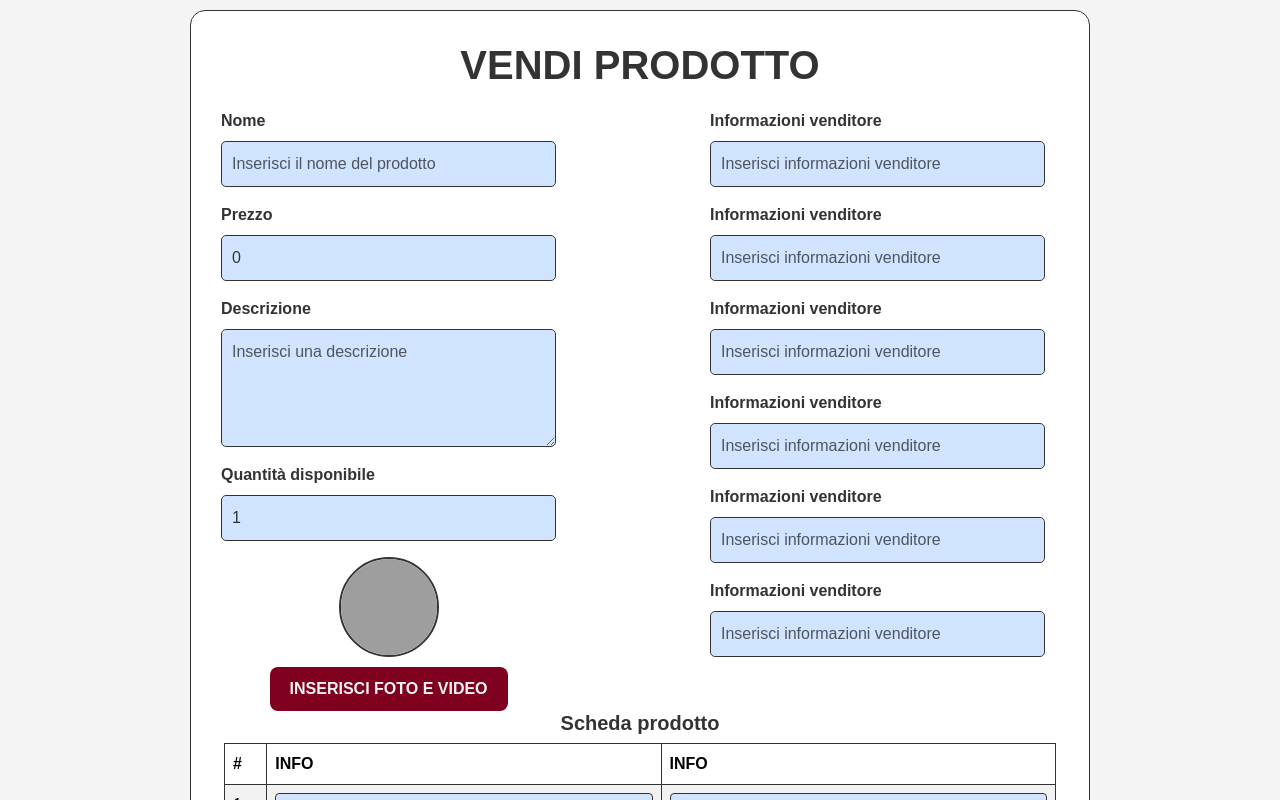
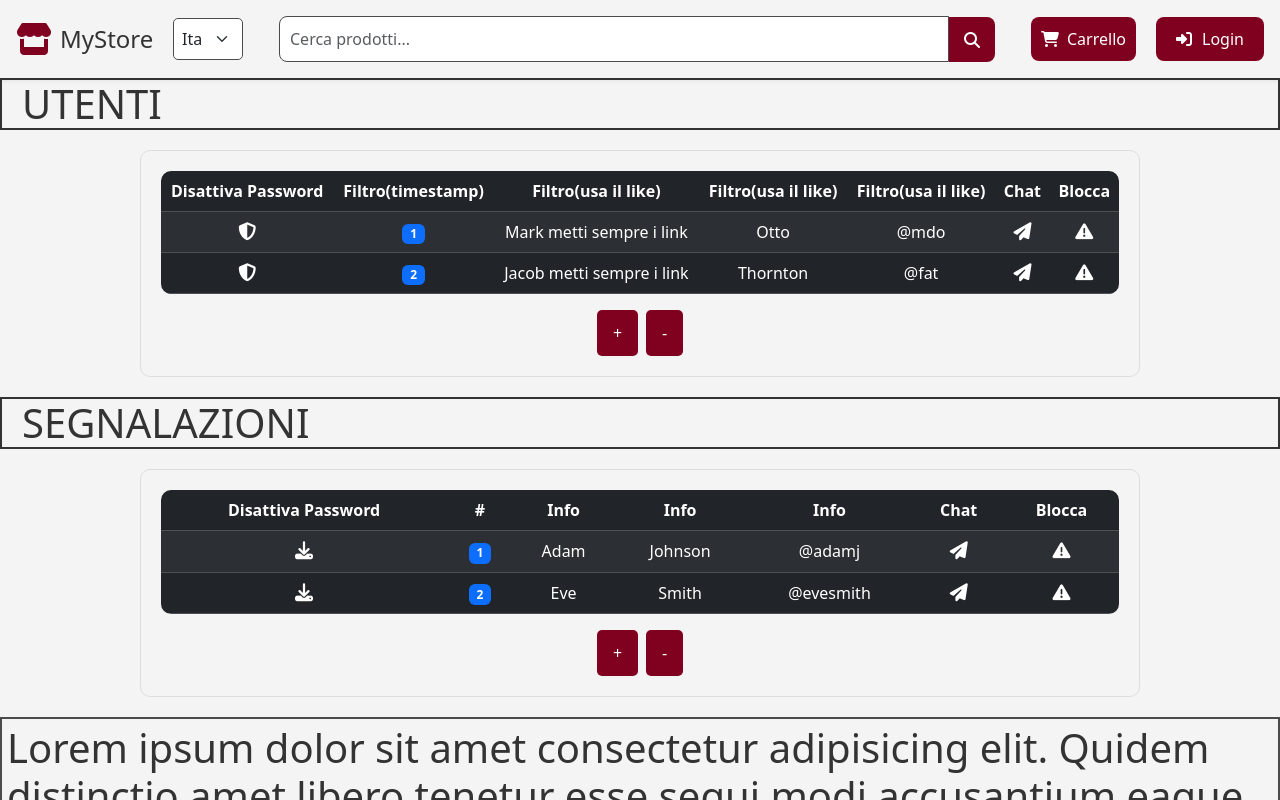
Before and after one commit to NawenMG/Prova1EcommerceFront-End, an Angular app: page / in a window 1280 px wide. Shown: the top 800 px of the page. Built offline with nearby package versions, Linux system fonts and the light colour scheme; grey boxes are pictures that could not be loaded; what apollo-angular would draw is missing.

Commit message:
Prima implementazione per adminUI

```diff
--- a/src/app/app.component.html
+++ b/src/app/app.component.html
@@ -1 +1 @@
-<app-vendita-prodotti></app-vendita-prodotti>
+<app-admin-ui></app-admin-ui>
--- a/src/app/app.component.ts
+++ b/src/app/app.component.ts
@@ -9,11 +9,12 @@ import { ProfileComponent } from "./ui/profile/profile.component";
 import { LoginComponent } from "./ui/login/login.component";
 import { RegistrazioneComponent } from "./ui/registrazione/registrazione.component";
 import { VenditaProdottiComponent } from "./ui/vendita-prodotti/vendita-prodotti.component";
+import { AdminUiComponent } from "./ui/admin-ui/admin-ui.component";
 
 
 @Component({
   selector: 'app-root',
-  imports: [/* HomeComponent */ /* ListProductsComponent */ /* DetailsProductComponent */ /* ProfileComponent */ /* LoginComponent */ /* RegistrazioneComponent */  VenditaProdottiComponent],
+  imports: [/* HomeComponent */ /* ListProductsComponent */ /* DetailsProductComponent */ /* ProfileComponent */ /* LoginComponent */ /* RegistrazioneComponent */ /* VenditaProdottiComponent */ AdminUiComponent],
   templateUrl: './app.component.html',
   styleUrl: './app.component.css'
 })
--- /dev/null
+++ b/src/app/ui/admin-ui/admin-ui.component.css
@@ -0,0 +1,54 @@
+body{
+  background-color: #F4F4F4;
+  color: #333333
+}
+
+/* Contenitore della tabella */
+.table-container {
+  max-width: 1000px;
+  margin: 20px auto;
+  padding: 20px;
+  background-color: #f4f4f4;
+  border: 1px solid #ddd;
+  border-radius: 10px;
+  display: flex;
+  flex-direction: column;
+  justify-content: center;
+  align-items: center;
+}
+
+/* Stile della tabella */
+.table {
+  margin: 0;
+  border-radius: 10px;
+  overflow: hidden;
+}
+
+/* Stile delle icone */
+.table .fas {
+  cursor: pointer;
+  font-size: 18px;
+}
+
+.table .fas:hover {
+  opacity: 0.7;
+}
+
+/* Pulsanti Mostra/Nascondi righe */
+button {
+  padding: 10px 15px;
+  font-size: 16px;
+  border-radius: 5px;
+  color: white;
+  background-color: #800020
+}
+
+button:hover {
+  background-color: #FFD700;
+  color: #333333
+}
+
+h1{
+  border: 2px, solid, #333333;
+  padding-left: 20px;
+}
--- /dev/null
+++ b/src/app/ui/admin-ui/admin-ui.component.html
@@ -0,0 +1,117 @@
+<body>
+  <app-header></app-header>
+
+  <!-- Prima Tabella -->
+  <div class="animate__animated animate__bounceInLeft">
+    <h1>UTENTI</h1>
+  </div>
+
+  <div class="table-container hvr-glow animate__animated animate__slideInDown">
+    <table class="table table-dark table-striped text-center">
+      <thead>
+        <tr>
+          <th>Disattiva Password</th>
+          <th>Filtro(timestamp)</th>
+          <th>Filtro(usa il like)</th>
+          <th>Filtro(usa il like)</th>
+          <th>Filtro(usa il like)</th>
+          <th>Chat</th>
+          <th>Blocca</th>
+        </tr>
+      </thead>
+      <tbody>
+        <tr *ngFor="let row of table1.visibleRows; let i = index">
+          <td>
+            <i
+              class="fas fa-shield-alt"
+              [ngClass]="{ 'text-danger': row.shieldClicked }"
+              (click)="toggleIcon(row, 'shieldClicked', 'table1')"
+            ></i>
+          </td>
+          <td><span class="badge bg-primary">{{ row.id }}</span></td>
+          <td>{{ row.info1 }} metti sempre i link</td>
+          <td>{{ row.info2 }}</td>
+          <td>{{ row.info3 }}</td>
+          <td>
+            <i
+              class="fas fa-paper-plane"
+              [ngClass]="{ 'text-success': row.planeClicked }"
+              (click)="toggleIcon(row, 'planeClicked', 'table1')"
+            ></i>
+          </td>
+          <td>
+            <i
+              class="fas fa-exclamation-triangle"
+              [ngClass]="{ 'text-danger': row.warningClicked }"
+              (click)="toggleIcon(row, 'warningClicked', 'table1')"
+            ></i>
+          </td>
+        </tr>
+      </tbody>
+    </table>
+
+    <div class="text-center mt-3">
+      <button class="btn me-2 hvr-wobble-top" (click)="showAllRows('table1')">+</button>
+      <button class="btn hvr-wobble-top" (click)="showInitialRows('table1')">-</button>
+    </div>
+  </div>
+
+
+  <!-- Seconda Tabella -->
+  <div class="animate__animated animate__bounceInLeft">
+    <h1>SEGNALAZIONI</h1>
+  </div>
+
+  <div class="table-container hvr-glow animate__animated animate__slideInDown">
+    <table class="table table-dark table-striped text-center">
+      <thead>
+        <tr>
+          <th>Disattiva Password</th>
+          <th>#</th>
+          <th>Info</th>
+          <th>Info</th>
+          <th>Info</th>
+          <th>Chat</th>
+          <th>Blocca</th>
+        </tr>
+      </thead>
+      <tbody>
+        <tr *ngFor="let row of table2.visibleRows; let i = index">
+          <td>
+            <i
+              class="fas fa-download"
+              [ngClass]="{ 'text-danger': row.shieldClicked }"
+              (click)="toggleIcon(row, 'shieldClicked', 'table2')"
+            ></i>
+
+          </td>
+          <td><span class="badge bg-primary">{{ row.id }}</span></td>
+          <td>{{ row.info1 }}</td>
+          <td>{{ row.info2 }}</td>
+          <td>{{ row.info3 }}</td>
+          <td>
+            <i
+              class="fas fa-paper-plane"
+              [ngClass]="{ 'text-success': row.planeClicked }"
+              (click)="toggleIcon(row, 'planeClicked', 'table2')"
+            ></i>
+          </td>
+          <td>
+            <i
+              class="fas fa-exclamation-triangle"
+              [ngClass]="{ 'text-danger': row.warningClicked }"
+              (click)="toggleIcon(row, 'warningClicked', 'table2')"
+            ></i>
+          </td>
+        </tr>
+      </tbody>
+    </table>
+
+    <div class="text-center mt-3">
+      <button class="btn hvr-wobble-top me-2" (click)="showAllRows('table2')">+</button>
+      <button class="btn hvr-wobble-top" (click)="showInitialRows('table2')">-</button>
+    </div>
+  </div>
+
+  <app-footer></app-footer>
+</body>
--- /dev/null
+++ b/src/app/ui/admin-ui/admin-ui.component.ts
@@ -0,0 +1,62 @@
+import { Component } from '@angular/core';
+import { HeaderComponent } from "../components/header/header.component";
+import { FilterComponent } from "../components/filter/filter.component";
+import { CommonModule } from '@angular/common';
+import { FormsModule } from '@angular/forms';
+import { FooterComponent } from "../components/footer/footer.component";
+
+@Component({
+  selector: 'app-admin-ui',
+  imports: [HeaderComponent, CommonModule, FormsModule, FooterComponent],
+  templateUrl: './admin-ui.component.html',
+  styleUrl: './admin-ui.component.css',
+  standalone: true,
+})
+export class AdminUiComponent {
+  // Configurazione per la prima tabella
+  table1: { allRows: { id: number; info1: string; info2: string; info3: string; shieldClicked: boolean; planeClicked: boolean; warningClicked: boolean; }[], visibleRows: { id: number; info1: string; info2: string; info3: string; shieldClicked: boolean; planeClicked: boolean; warningClicked: boolean; }[] } = {
+    allRows: [
+      { id: 1, info1: 'Mark', info2: 'Otto', info3: '@mdo', shieldClicked: false, planeClicked: false, warningClicked: false },
+      { id: 2, info1: 'Jacob', info2: 'Thornton', info3: '@fat', shieldClicked: false, planeClicked: false, warningClicked: false },
+      { id: 3, info1: 'Larry', info2: 'the Bird', info3: '@twitter', shieldClicked: false, planeClicked: false, warningClicked: false },
+      { id: 4, info1: 'Alice', info2: 'Wonderland', info3: '@alice', shieldClicked: false, planeClicked: false, warningClicked: false },
+      { id: 5, info1: 'First', info2: 'Last', info3: 'Handle', shieldClicked: false, planeClicked: false, warningClicked: false },
+      { id: 6, info1: 'Jane', info2: 'Doe', info3: '@jdoe', shieldClicked: false, planeClicked: false, warningClicked: false },
+      { id: 7, info1: 'John', info2: 'Smith', info3: '@jsmith', shieldClicked: false, planeClicked: false, warningClicked: false },
+    ],
+    visibleRows: []
+  };
+
+  // Configurazione per la seconda tabella
+  table2: { allRows: { id: number; info1: string; info2: string; info3: string; shieldClicked: boolean; planeClicked: boolean; warningClicked: boolean; }[], visibleRows: { id: number; info1: string; info2: string; info3: string; shieldClicked: boolean; planeClicked: boolean; warningClicked: boolean; }[] } = {
+    allRows: [
+      { id: 1, info1: 'Adam', info2: 'Johnson', info3: '@adamj', shieldClicked: false, planeClicked: false, warningClicked: false },
+      { id: 2, info1: 'Eve', info2: 'Smith', info3: '@evesmith', shieldClicked: false, planeClicked: false, warningClicked: false },
+      { id: 3, info1: 'Charlie', info2: 'Brown', info3: '@charlieb', shieldClicked: false, planeClicked: false, warningClicked: false },
+      { id: 4, info1: 'Sophia', info2: 'Turner', info3: '@sophiat', shieldClicked: false, planeClicked: false, warningClicked: false },
+      { id: 5, info1: 'Olivia', info2: 'Taylor', info3: '@oliviat', shieldClicked: false, planeClicked: false, warningClicked: false },
+    ],
+    visibleRows: []
+  };
+
+  ngOnInit() {
+    // Inizializza le righe visibili per entrambe le tabelle
+    this.table1.visibleRows = this.table1.allRows.slice(0, 2);
+    this.table2.visibleRows = this.table2.allRows.slice(0, 2);
+  }
+
+  // Metodo per alternare lo stato delle icone
+  toggleIcon(row: any, iconKey: string, tableName: 'table1' | 'table2') {
+    row[iconKey] = !row[iconKey];
+  }
+
+  // Mostra tutte le righe per una tabella specifica
+  showAllRows(tableName: 'table1' | 'table2') {
+    this[tableName].visibleRows = [...this[tableName].allRows];
+  }
+
+  // Mostra solo le righe iniziali per una tabella specifica
+  showInitialRows(tableName: 'table1' | 'table2') {
+    this[tableName].visibleRows = this[tableName].allRows.slice(0, 2);
+  }
+}
```
Also changed, not shown: 1 other file (tests, documents, lock files or other folders).
